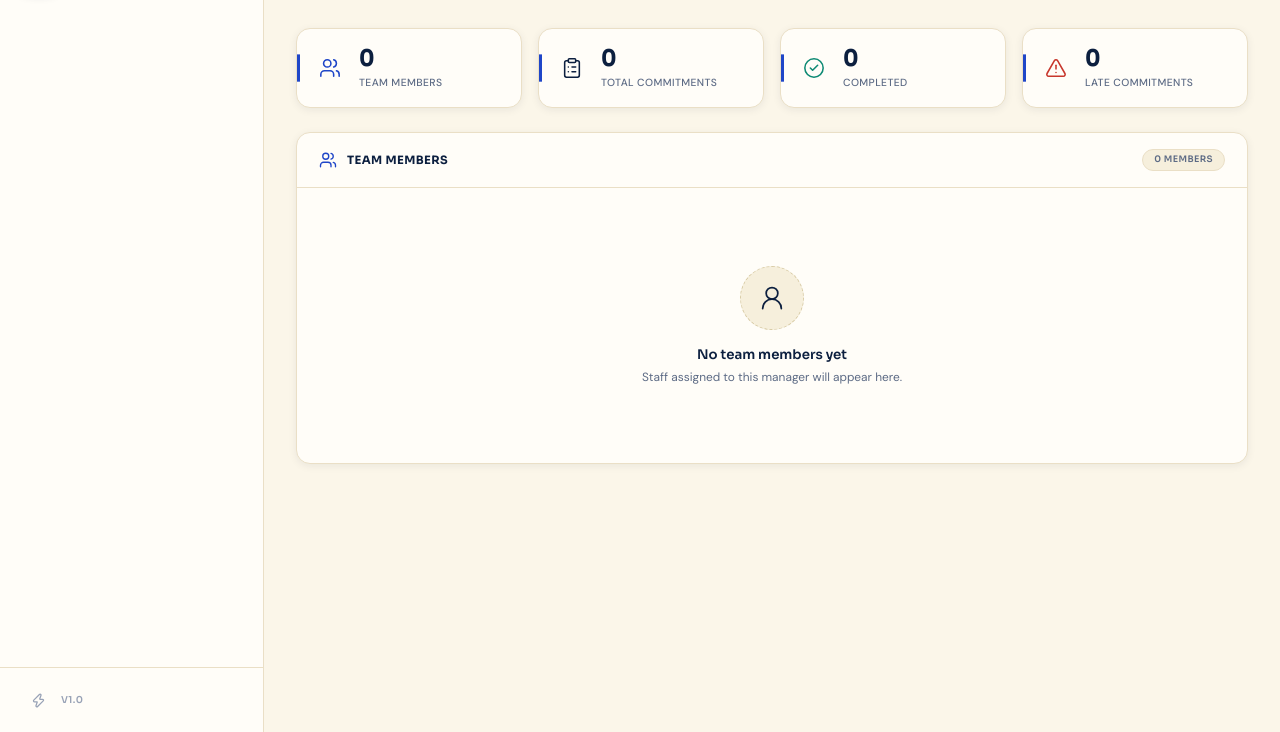
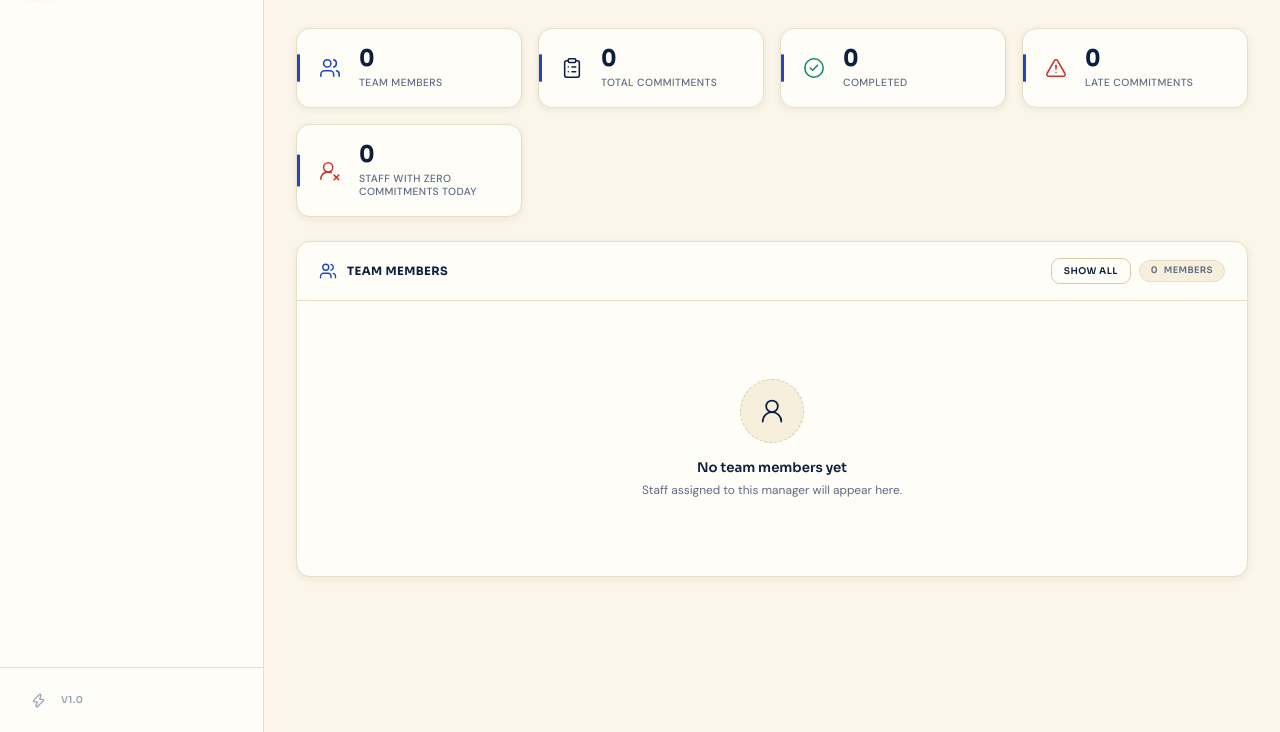
Before and after one commit to magnus-innovativedev/RandD-staff-commitment, a Flask app: template template/team.html in a window 1280 px wide. Shown: the part 68-800 px from the top of the page. Run offline with Flask 3, Linux system fonts and the light colour scheme; the template is opened without the code that fills it, so the values that code supplies are empty; some libraries are stand-ins or nearby versions.

Commit message:
added  today  zero commitment

```diff
--- a/DATABASE/Db.py
+++ b/DATABASE/Db.py
@@ -248,6 +248,10 @@ def manager_summary(manager_id):
                       OR (c.status IN ('pending','in_progress')
                           AND c.end_date < CURRENT_DATE)
                ) AS late,
+               COUNT(c.id) FILTER (
+                   WHERE c.start_date <= CURRENT_DATE
+                     AND c.end_date >= CURRENT_DATE
+               ) AS today_commitments,
                ROUND(AVG(c.completion_pct), 1) AS avg_completion_pct
         FROM users u
         LEFT JOIN commitments c ON c.owner_id = u.id
@@ -273,9 +277,16 @@ def cmo_summary(cmo_id):
                COUNT(*) FILTER (WHERE c.status IN ('pending','in_progress')
                                   AND c.end_date < CURRENT_DATE) AS overdue,
                COUNT(*) FILTER (WHERE c.status = 'missed') AS missed,
-               COUNT(c.id) FILTER (
-                   WHERE c.created_at::date = CURRENT_DATE
-               ) AS added_today,
+               COUNT(DISTINCT s.id) FILTER (
+                   WHERE s.role = 'staff'
+                     AND NOT EXISTS (
+                         SELECT 1
+                         FROM commitments today_c
+                         WHERE today_c.owner_id = s.id
+                           AND today_c.start_date <= CURRENT_DATE
+                           AND today_c.end_date >= CURRENT_DATE
+                     )
+               ) AS no_commitment_today,
                ROUND(AVG(c.completion_pct), 1) AS avg_completion_pct,
                COUNT(DISTINCT s.id) FILTER (WHERE s.attendance_status = 'present') AS present,
                COUNT(DISTINCT s.id) FILTER (WHERE s.attendance_status = 'wfh') AS wfh,
@@ -294,6 +305,31 @@ def cmo_summary(cmo_id):
     )
 
 
+def cmo_zero_commitment_staff(cmo_id):
+    """Staff under a CMO whose commitments do not cover today's date."""
+    sql = text("""
+        SELECT m.id AS manager_id, m.name AS manager,
+               s.id AS staff_id, s.name AS staff
+        FROM users m
+        JOIN users s ON s.manager_id = m.id AND s.role = 'staff'
+        WHERE m.manager_id = :cid
+          AND m.role = 'manager'
+          AND NOT EXISTS (
+              SELECT 1
+              FROM commitments c
+              WHERE c.owner_id = s.id
+                AND c.start_date <= CURRENT_DATE
+                AND c.end_date >= CURRENT_DATE
+          )
+        ORDER BY m.name, s.name
+    """)
+    return _cached_query(
+        ("cmo_zero_commitment_staff", cmo_id, date.today()),
+        lambda: [dict(row) for row in db.session.execute(
+            sql, {"cid": cmo_id}).mappings().all()],
+    )
+
+
 # ---------------- DAILY JOBS ----------------
 def mark_overdue_as_missed():
     db.session.execute(text("""
--- a/Statics/css/style.css
+++ b/Statics/css/style.css
@@ -703,6 +703,44 @@ body.commitment-page-view .page-body {
 
 .commitment-filter-empty[hidden] {
   display: none;
+}
+
+.zero-commitment-toggle,
+.zero-commitment-team-toggle {
+  width: 100%;
+  color: inherit;
+  font: inherit;
+  text-align: left;
+  cursor: pointer;
+}
+
+.zero-commitment-details[hidden],
+[data-team-filter-empty][hidden] {
+  display: none;
+}
+
+.zero-commitment-manager + .zero-commitment-manager {
+  margin-top: 18px;
+  padding-top: 16px;
+  border-top: 1px solid var(--border);
+}
+
+.zero-commitment-manager h3 {
+  margin-bottom: 8px;
+  font-family: var(--font-head);
+  font-size: .9rem;
+}
+
+.zero-commitment-manager ul {
+  padding-left: 20px;
+}
+
+.zero-commitment-manager li + li {
+  margin-top: 6px;
+}
+
+.zero-commitment-manager a {
+  color: var(--accent);
 }
 
 .stat-card::before {
--- a/Statics/js/app.js
+++ b/Statics/js/app.js
@@ -141,6 +141,46 @@ document.addEventListener('DOMContentLoaded', () => {
     });
   });
 
+  /* ---------- Toggle staff with no commitment covering today ---------- */
+  const zeroCommitmentToggle = document.getElementById('zeroCommitmentToggle');
+  const zeroCommitmentDetails = document.getElementById('zeroCommitmentDetails');
+  if (zeroCommitmentToggle && zeroCommitmentDetails) {
+    zeroCommitmentToggle.addEventListener('click', () => {
+      const expanded = zeroCommitmentToggle.getAttribute('aria-expanded') !== 'true';
+      zeroCommitmentToggle.setAttribute('aria-expanded', String(expanded));
+      zeroCommitmentDetails.hidden = !expanded;
+      if (expanded) zeroCommitmentDetails.scrollIntoView({ behavior: 'smooth', block: 'start' });
+    });
+  }
+
+  const teamZeroFilter = document.querySelector('[data-zero-commitment-team-filter]');
+  if (teamZeroFilter) {
+    const tableRows = document.querySelectorAll('tr[data-zero-commitment-today]');
+    const visibleCount = document.querySelector('[data-team-visible-count]');
+    const title = document.querySelector('[data-team-members-title]');
+    const reset = document.querySelector('[data-team-filter-reset]');
+    const emptyRow = document.querySelector('[data-team-filter-empty]');
+
+    const setFiltered = (filtered) => {
+      let count = 0;
+      tableRows.forEach(row => {
+        const visible = !filtered || row.dataset.zeroCommitmentToday === 'true';
+        row.hidden = !visible;
+        if (visible) count += 1;
+      });
+      if (visibleCount) visibleCount.textContent = count;
+      if (title) title.textContent = filtered ? 'Staff with Zero Commitments Today' : 'Team Members';
+      if (reset) reset.hidden = !filtered;
+      if (emptyRow) emptyRow.hidden = count !== 0;
+      teamZeroFilter.setAttribute('aria-pressed', String(filtered));
+    };
+
+    teamZeroFilter.addEventListener('click', () => {
+      setFiltered(teamZeroFilter.getAttribute('aria-pressed') !== 'true');
+    });
+    if (reset) reset.addEventListener('click', () => setFiltered(false));
+  }
+
   /* ---------- Progress bar animation ---------- */
   const animateBars = () => {
     document.querySelectorAll('.progress-bar-fill').forEach(bar => {
--- a/main.py
+++ b/main.py
@@ -227,7 +227,9 @@ def team(manager_id=None):
 @login_required(roles=["cmo"])
 def cmo_overview():
     rows = Db.cmo_summary(g.user.id)
-    return render_template("cmo.html", rows=rows)
+    zero_commitment_staff = Db.cmo_zero_commitment_staff(g.user.id)
+    return render_template("cmo.html", rows=rows,
+                           zero_commitment_staff=zero_commitment_staff)
 
 
 @app.route("/user/<int:uid>")
--- a/template/team.html
+++ b/template/team.html
@@ -19,6 +19,7 @@
 {% set total = rows | sum(attribute='total') %}
 {% set done = rows | sum(attribute='completed') %}
 {% set late = rows | sum(attribute='late') %}
+{% set zero_commitment_today = rows | selectattr('today_commitments', 'equalto', 0) | list | length %}
 
 <div class="stats-grid">
   <div class="stat-card">
@@ -49,14 +50,25 @@
       <div class="stat-label">Late Commitments</div>
     </div>
   </div>
+  <button type="button" class="stat-card zero-commitment-team-toggle"
+    data-zero-commitment-team-filter aria-pressed="false">
+    <div class="stat-icon red"><i data-lucide="user-round-x" class="icon"></i></div>
+    <div>
+      <div class="stat-value">{{ zero_commitment_today }}</div>
+      <div class="stat-label">Staff with Zero Commitments Today</div>
+    </div>
+  </button>
 </div>
 
 <div class="card">
   <div class="card-header">
     <i data-lucide="users" class="icon"></i>
-    <h2>Team Members</h2>
+    <h2 data-team-members-title>Team Members</h2>
     <div class="card-actions">
-      <span class="badge badge-gray">{{ rows | length }} members</span>
+      <button type="button" class="btn btn-ghost btn-sm team-filter-reset" data-team-filter-reset hidden>
+        Show all
+      </button>
+      <span class="badge badge-gray"><span data-team-visible-count>{{ rows | length }}</span> members</span>
     </div>
   </div>
 
@@ -79,7 +91,7 @@
       </thead>
       <tbody>
         {% for r in rows %}
-        <tr class="clickable-row" onclick="window.location='{{ url_for('user_view', uid=r.id) }}'" title="View {{ r.staff }}'s commitments">
+        <tr class="clickable-row" data-zero-commitment-today="{{ 'true' if r.today_commitments == 0 else 'false' }}" onclick="window.location='{{ url_for('user_view', uid=r.id) }}'" title="View {{ r.staff }}'s commitments">
           <td>
             <div class="person-card">
               <div class="person-avatar">{{ r.staff[0].upper() }}</div>
@@ -116,6 +128,9 @@
           </td>
         </tr>
         {% endfor %}
+        <tr data-team-filter-empty hidden>
+          <td colspan="10" class="text-muted">No team members match this filter.</td>
+        </tr>
       </tbody>
     </table>
   </div>
```
Also changed, not shown: template/cmo.html (+35 -8 lines).
